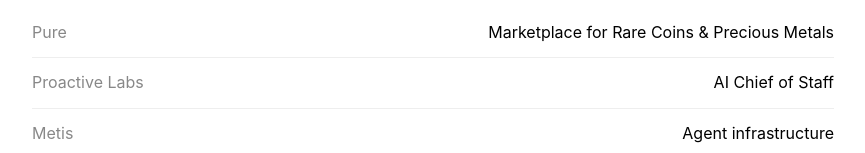
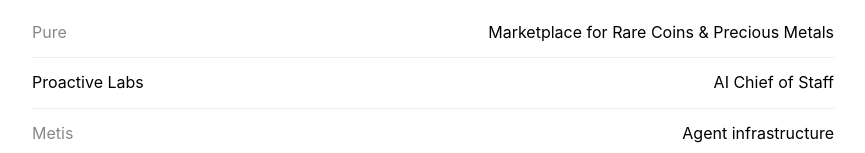
Before and after one commit to cjsweeney/personal-site, a Next.js app: page / in a window 1280 px wide. Shown: the part 647-800 px from the top of the page, without its empty margins (207-1072 px from the left). Built offline with nearby package versions, Linux system fonts and the light colour scheme.

Commit message:
stealth proactive

```diff
--- a/app/page.tsx
+++ b/app/page.tsx
@@ -73,7 +73,7 @@
           </span>
         </div>
         <div className="investment-item">
-          <a href="">Proactive Labs</a>
+          <p>Proactive Labs</p>
           <span className="investment-description">AI Chief of Staff</span>
         </div>
       <div className="investment-item">
```
